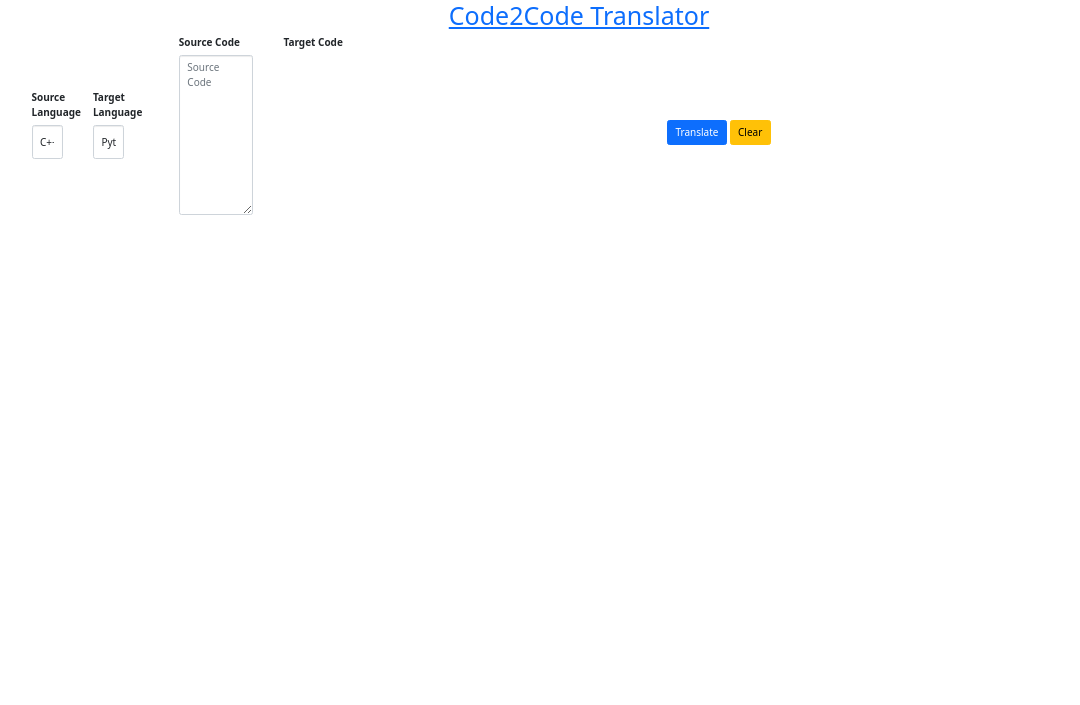
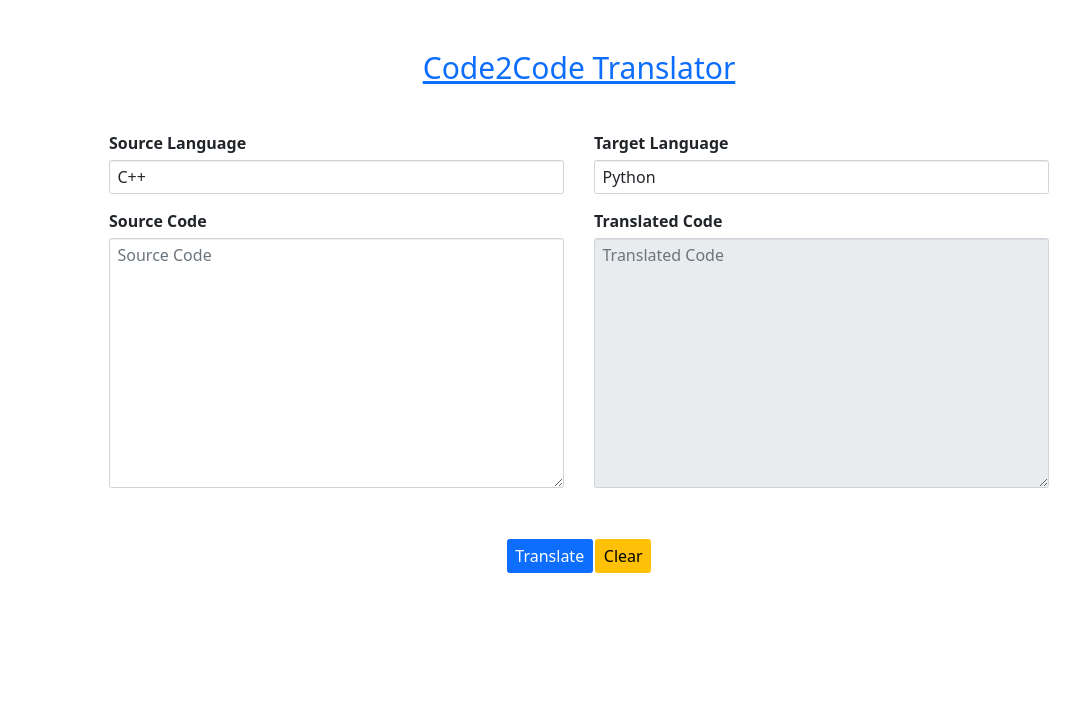
Before and after one commit to anirudhlakkaraju/code2code, a Django app: page /home in a window 1280 px wide. Shown: the top 705 px of the page, without its empty margins (61-1141 px from the left). Run offline with Django 4.2, Linux system fonts and the light colour scheme; some libraries are stand-ins or nearby versions.

Commit message:
Added ajax call and css

```diff
--- a/translate/templates/home.html
+++ b/translate/templates/home.html
@@ -7,43 +7,46 @@
 {% load static %}
 
     <header>
-        <link rel="stylesheet"  href="{%  static  'css/style.css'  %}">
-        <h1 class="text-center"><a href="/">Code2Code Translator</a></h1>
+        <link rel="stylesheet"  href="{%  static  'css/translate.css'  %}">
+        <h1 class="text-center title"><a href="{% url 'home'%}">Code2Code Translator</a></h1>
     </header>
 
-    <form action="" method="post">
+    <form id="inputForm" action="" method="post">
 
         {% csrf_token %}
-       <div class="container main-box d-flex justify-content-center align-items-center">
+       <div class="container main-box">
 
-           <div class="form-row">
-               <div class="form-group col-md-5">
-                   <label for="SourceLanguageSelection">Source Language</label>
-                   {% render_field form.source_language id="SourceLanguageSelection" class="form-control" %}
+           <div class="container-sm box1">
+               <div class="container form-row">
+                   <div class="form-group col-md-6">
+                       <label for="SourceLanguageSelection" class="font">Source Language</label>
+                       {% render_field form.source_language id="SourceLanguageSelection" class="form-control font" %}
+                   </div>
+
+                   <div class="form-group col-md-6">
+                       <label for="TargetLanguageSelection" class="font">Target Language</label>
+                       {% render_field form.target_language id="TargetLanguageSelection" class="form-control font" %}
+                   </div>
                </div>
 
-               <div class="form-group col-md-5">
-                   <label for="TargetLanguageSelection">Target Language</label>
-                   {% render_field form.target_language id="TargetLanguageSelection" class="form-control" %}
+
+               <div class="container form-row">
+                   <div class="form-group col-md-6">
+                       <label for="SourceCodeInput" class="font">Source Code</label>
+                       {% render_field form.source_code type="text" class="form-control font" id="SourceCode" placeholder="Source Code" %}
+                   </div>
+                   <div class="form-group col-md-6">
+                       <label for="TranslatedCode" class="font">Translated Code</label>
+                       {% render_field form.translated_code type="text" class="form-control font" id="TranslatedCode" placeholder="Translated Code" %}
+                   </div>
                </div>
-           </div>
+            </div>
 
 
-           <div class="form-row ">
-               <div class="form-group col-md-5">
-                   <label for="SourceCodeInput">Source Code</label>
-                   {% render_field form.source_code type="text" class="form-control" id="SourceCodeInput" placeholder="Source Code" %}
-               </div>
-               <div class="form-group col-md-5">
-                   <label for="TargetCode">Target Code</label>
-                   {% render_field form.target_code type="text" class="form-control" id="TargetCode" placeholder="Target Code" %}
-               </div>
-           </div>
-
-           <div class="container">
-               <div class="col-md-10 text-center">
-                   <input type="submit" class="btn btn-primary" value="Translate">
-                   <button type="button" class="btn btn-warning" onclick="this.form.reset();">Clear</button>
+           <div class="container box2">
+               <div class="text-center">
+                   <input type="submit" class="btn btn-primary font" style="z-index: auto;" value="Translate">
+                   <button type="button" class="btn btn-warning font" onclick="this.form.reset();">Clear</button>
                </div>
            </div>
 
@@ -54,3 +57,55 @@
 
     </form>
 {% endblock %}
+
+
+
+
+{% block javascript %}
+
+<script>
+    console.log("inside AJAX call");
+
+    // Send form inputs to "/translate" url as POST request
+    const url = "{% url 'translate' %}"
+
+    const inputForm = document.getElementById("inputForm");
+    var token = '{{csrf_token}}';
+
+    // Function to execute on submitting form
+    inputForm.addEventListener("submit", async function(e) {
+
+        // Override default submit action
+        e.preventDefault()
+
+        console.log("Translate button is clicked")
+
+        // Dictionary to store form inputs
+        let inputFormResponse = {}
+
+        inputFormResponse["sourceLanguage"] = document.getElementById("SourceLanguageSelection").value
+        inputFormResponse["targetLanguage"] = document.getElementById("TargetLanguageSelection").value
+        inputFormResponse["sourceCode"] = document.getElementById("SourceCode").value;
+
+        console.log(inputFormResponse)
+
+        // Sending response and wait for translated text
+        const resbody = await fetch(url, {
+            method: "POST",
+            headers: {
+                "X-CSRFToken": token,
+                "Content-Type": "application/json"
+            },
+            body: JSON.stringify(inputFormResponse)
+        });
+
+        const translatedCode = await resbody.json()
+        // const translatedCode = resbody.json()
+        console.log(translatedCode)
+
+        document.getElementById("TranslatedCode").value = translatedCode["Response"]
+        // Display translated text
+    });
+</script>
+<!-- </script> -->
+{% endblock javascript %}
```
